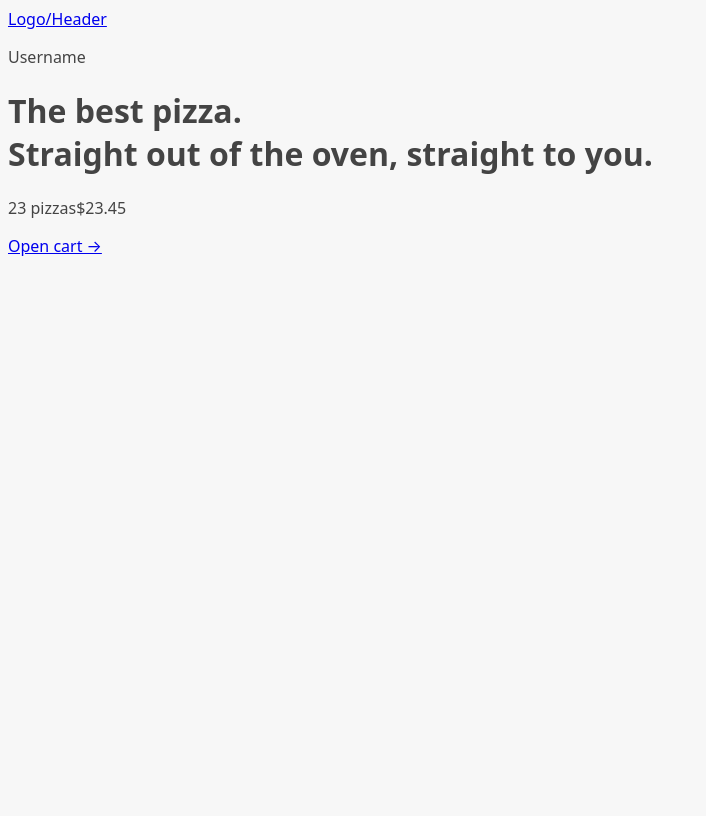
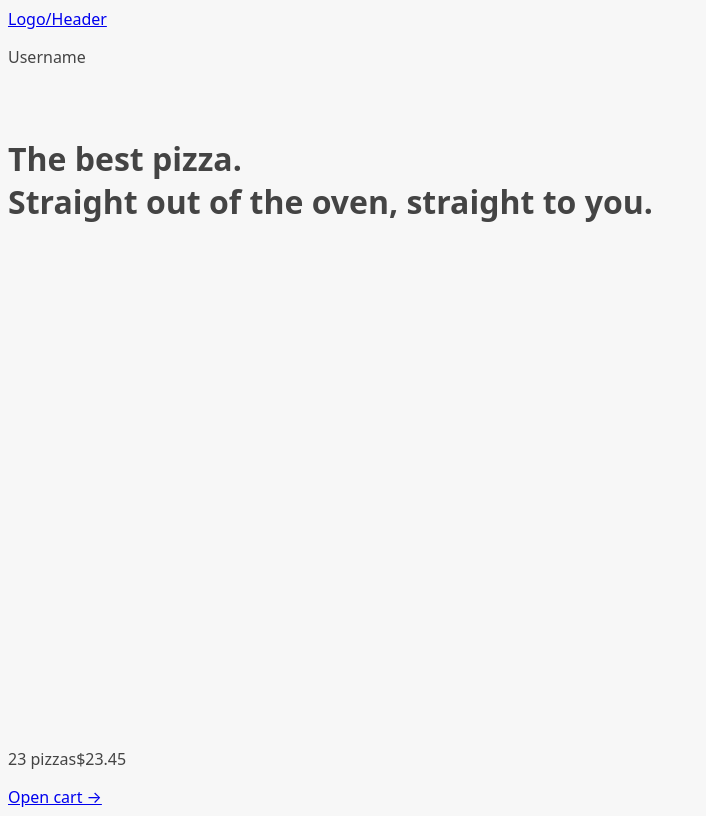
Before and after one commit to howk3n/react-pizza, a React (Vite) app: page / in a window 1280 px wide. Shown: the whole page, without its empty margins (0-706 px from the left). Built offline with nearby package versions, Linux system fonts and the light colour scheme.

Commit message:
useNavigation for loader

```diff
--- a/src/ui/AppLayout.jsx
+++ b/src/ui/AppLayout.jsx
@@ -1,13 +1,18 @@
-import { Outlet } from "react-router-dom";
-import PropTypes from "prop-types";
+import { Outlet, useNavigation } from "react-router-dom";
+import CartOverview from "@/features/cart/CartOverview";
 import Header from "./Header";
-import CartOverview from "@/features/cart/CartOverview";
+import Loader from "./Loader";
 
-AppLayout.propTypes = {};
+// import PropTypes from "prop-types";
+// AppLayout.propTypes = {};
 
 function AppLayout() {
+  const navigation = useNavigation();
+  const isLoading = navigation.state === "loading";
+
   return (
-    <div>
+    <div className="layout">
+      {isLoading && <Loader />}
       <Header />
       <main>
         <Outlet />
--- /dev/null
+++ b/src/ui/Loader.jsx
@@ -0,0 +1,8 @@
+// import PropTypes from "prop-types";
+// Loader.propTypes = {};
+
+function Loader() {
+  return <div className="loader"></div>;
+}
+
+export default Loader;
```
